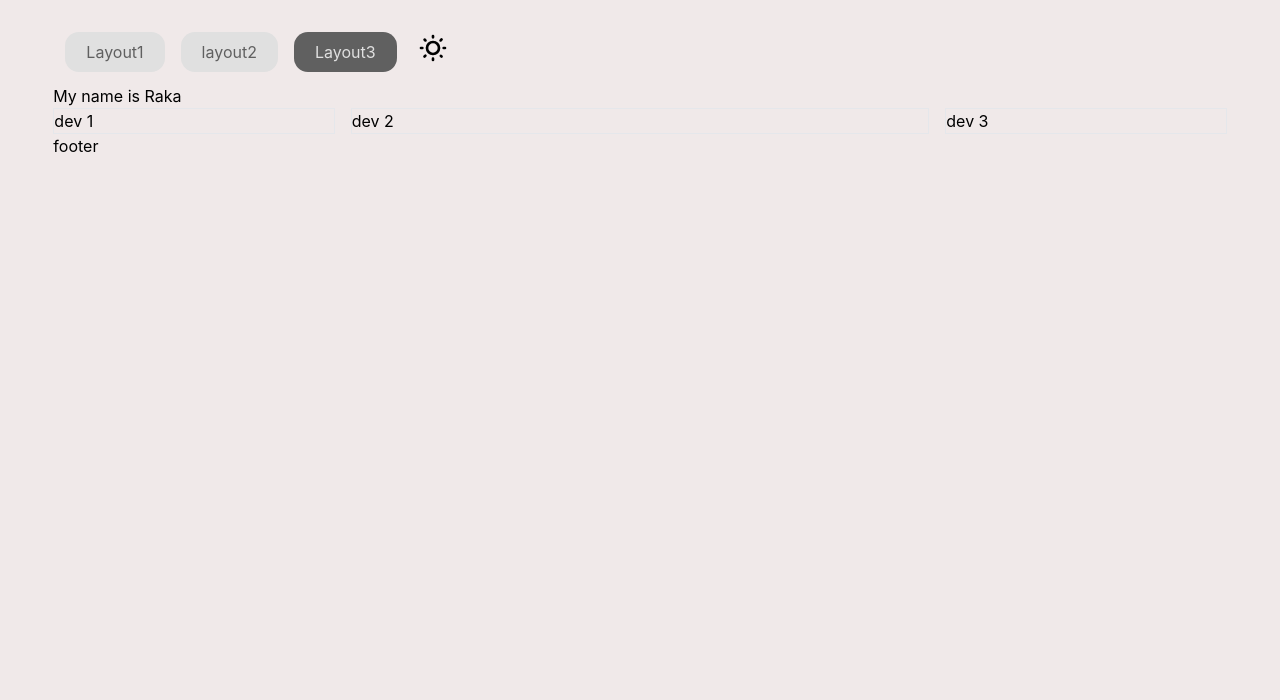
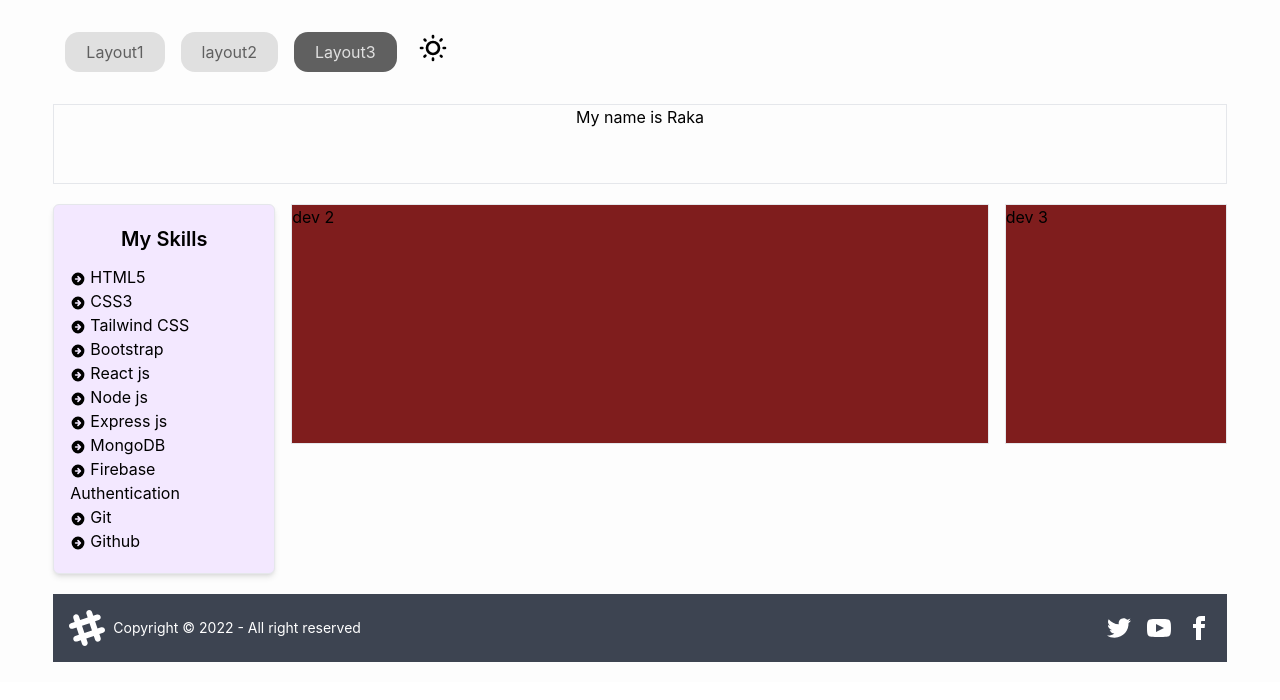
Before and after one commit to moutosi-raka/Internship-Assessment, a React (Create React App) app in the folder intership-assessment/: page /layout3 in a window 1280 px wide. Shown: the top 700 px of the page. Built offline with nearby package versions, Linux system fonts and the light colour scheme.

Commit message:
added Skills

```diff
--- a/intership-assessment/package.json
+++ b/intership-assessment/package.json
@@ -11,6 +11,7 @@
     "react-datepicker": "^4.8.0",
     "react-dom": "^18.2.0",
     "react-hot-toast": "^2.4.0",
+    "react-icons": "^4.7.1",
     "react-router-dom": "^6.5.0",
     "react-scripts": "5.0.1",
     "web-vitals": "^2.1.4"
--- a/intership-assessment/src/App.css
+++ b/intership-assessment/src/App.css
@@ -1,5 +1,5 @@
 #light{
-  background-color: rgb(240, 233, 233);
+  background-color: rgba(182, 182, 182, .03);
   color: black;
 }
 
--- a/intership-assessment/src/App.js
+++ b/intership-assessment/src/App.js
@@ -8,7 +8,7 @@
 function App() {
   const {theme} = useContext(ThemeContext);
   return (
-     <div className='h-screen' id={theme}>
+     <div className='h-full' id={theme}>
       <RouterProvider router={router}>
 
       </RouterProvider>
--- a/intership-assessment/src/Shared/Header/Header.js
+++ b/intership-assessment/src/Shared/Header/Header.js
@@ -20,7 +20,7 @@
             <label tabIndex={0} className="btn btn-ghost lg:hidden">
               <svg xmlns="http://www.w3.org/2000/svg" className="h-5 w-5" fill="none" viewBox="0 0 24 24" stroke="currentColor"><path strokeLinecap="round" strokeLinejoin="round" strokeWidth="2" d="M4 6h16M4 12h8m-8 6h16" /></svg>
             </label>
-            <ul tabIndex={0} className="menu menu-compact dropdown-content mt-3 p-2 shadow bg-base-100 rounded-box w-52 navbar-start">
+            <ul tabIndex={0} className="menu menu-compact dropdown-content mt-3 p-2 shadow bg-base-100 rounded-box w-52 navbar-start text-black">
              {menuItem}
             </ul>
           </div>
--- /dev/null
+++ b/intership-assessment/src/pages/Footer/Footer.js
@@ -0,0 +1,20 @@
+import React from 'react';
+
+const Footer = () => {
+    return (
+        <footer className="footer items-center p-4 bg-neutral text-neutral-content">
+  <div className="items-center grid-flow-col">
+    <svg width="36" height="36" viewBox="0 0 24 24" xmlns="http://www.w3.org/2000/svg" fillRule="evenodd" clipRule="evenodd" className="fill-current"><path d="M22.672 15.226l-2.432.811.841 2.515c.33 1.019-.209 2.127-1.23 2.456-1.15.325-2.148-.321-2.463-1.226l-.84-2.518-5.013 1.677.84 2.517c.391 1.203-.434 2.542-1.831 2.542-.88 0-1.601-.564-1.86-1.314l-.842-2.516-2.431.809c-1.135.328-2.145-.317-2.463-1.229-.329-1.018.211-2.127 1.231-2.456l2.432-.809-1.621-4.823-2.432.808c-1.355.384-2.558-.59-2.558-1.839 0-.817.509-1.582 1.327-1.846l2.433-.809-.842-2.515c-.33-1.02.211-2.129 1.232-2.458 1.02-.329 2.13.209 2.461 1.229l.842 2.515 5.011-1.677-.839-2.517c-.403-1.238.484-2.553 1.843-2.553.819 0 1.585.509 1.85 1.326l.841 2.517 2.431-.81c1.02-.33 2.131.211 2.461 1.229.332 1.018-.21 2.126-1.23 2.456l-2.433.809 1.622 4.823 2.433-.809c1.242-.401 2.557.484 2.557 1.838 0 .819-.51 1.583-1.328 1.847m-8.992-6.428l-5.01 1.675 1.619 4.828 5.011-1.674-1.62-4.829z"></path></svg>
+    <p>Copyright © 2022 - All right reserved</p>
+  </div>
+  <div className="grid-flow-col gap-4 md:place-self-center md:justify-self-end">
+    <a><svg xmlns="http://www.w3.org/2000/svg" width="24" height="24" viewBox="0 0 24 24" className="fill-current"><path d="M24 4.557c-.883.392-1.832.656-2.828.775 1.017-.609 1.798-1.574 2.165-2.724-.951.564-2.005.974-3.127 1.195-.897-.957-2.178-1.555-3.594-1.555-3.179 0-5.515 2.966-4.797 6.045-4.091-.205-7.719-2.165-10.148-5.144-1.29 2.213-.669 5.108 1.523 6.574-.806-.026-1.566-.247-2.229-.616-.054 2.281 1.581 4.415 3.949 4.89-.693.188-1.452.232-2.224.084.626 1.956 2.444 3.379 4.6 3.419-2.07 1.623-4.678 2.348-7.29 2.04 2.179 1.397 4.768 2.212 7.548 2.212 9.142 0 14.307-7.721 13.995-14.646.962-.695 1.797-1.562 2.457-2.549z"></path></svg>
+    </a>
+    <a><svg xmlns="http://www.w3.org/2000/svg" width="24" height="24" viewBox="0 0 24 24" className="fill-current"><path d="M19.615 3.184c-3.604-.246-11.631-.245-15.23 0-3.897.266-4.356 2.62-4.385 8.816.029 6.185.484 8.549 4.385 8.816 3.6.245 11.626.246 15.23 0 3.897-.266 4.356-2.62 4.385-8.816-.029-6.185-.484-8.549-4.385-8.816zm-10.615 12.816v-8l8 3.993-8 4.007z"></path></svg></a>
+    <a><svg xmlns="http://www.w3.org/2000/svg" width="24" height="24" viewBox="0 0 24 24" className="fill-current"><path d="M9 8h-3v4h3v12h5v-12h3.642l.358-4h-4v-1.667c0-.955.192-1.333 1.115-1.333h2.885v-5h-3.808c-3.596 0-5.192 1.583-5.192 4.615v3.385z"></path></svg></a>
+  </div>
+</footer>
+    );
+};
+
+export default Footer;
--- a/intership-assessment/src/pages/Layout1/Layout1.js
+++ b/intership-assessment/src/pages/Layout1/Layout1.js
@@ -48,7 +48,7 @@
  }
 
     return (
-        <div className='w-11/12 mx-auto mt-12'>
+        <div className='w-11/12 mx-auto mt-12 h-[74vh]'>
            <form onSubmit={handleForm} className='w-3/2'>
                 {
                     fieldInfo.map(info =>
--- a/intership-assessment/src/pages/Layout2/Layout2.js
+++ b/intership-assessment/src/pages/Layout2/Layout2.js
@@ -9,7 +9,7 @@
     .then(data => setUsers(data))
   },[])
     return (
-        <div className="overflow-x-auto my-12">
+        <div className="overflow-x-auto my-12 ">
   <table className="table w-full">
 
     <thead>
--- a/intership-assessment/src/pages/Layout3/Layout3.js
+++ b/intership-assessment/src/pages/Layout3/Layout3.js
@@ -1,24 +1,26 @@
 import React from 'react';
+import Footer from '../Footer/Footer';
+import Skills from '../Skills/Skills';
 
 const Layout3 = () => {
     return (
         <div>
-            <div>
+            <div  className='border my-5 text-center h-20'>
                 <h1>My name is Raka</h1>
             </div>
-            <div className='grid grid-cols-1 lg:grid-cols-4 gap-4'>
-                <div className='border'>
-                    <h1>dev 1</h1>
+            <div className='grid grid-cols-1 lg:grid-cols-5 gap-4 my-5'>
+                <div className='border rounded-md bg-purple-100 text-black shadow-md '>
+                    <Skills></Skills>
                 </div>
-                <div className='col-span-2 border'>
+                <div className='lg:col-span-3 border h-60 bg-red-900'>
                     <h1>dev 2</h1>
                 </div>
-                <div className='border'>
+                <div className='border h-60 bg-red-900'>
                     <h1>dev 3</h1>
                 </div>
             </div>
             <div>
-                <h1>footer</h1>
+                <Footer></Footer>
             </div>
         </div>
     );
--- /dev/null
+++ b/intership-assessment/src/pages/Skills/Skills.css
@@ -0,0 +1,6 @@
+
+@media screen and (max-width: 995px){
+   .skills li{
+    margin-right: 36px;
+   }
+}
--- /dev/null
+++ b/intership-assessment/src/pages/Skills/Skills.js
@@ -0,0 +1,21 @@
+import React from 'react';
+import './Skills.css';
+import { HiArrowCircleRight } from "react-icons/hi";
+
+const Skills = () => {
+    const skills =["HTML5", "CSS3", "Tailwind CSS", "Bootstrap", "React js", "Node js", "Express js", "MongoDB", "Firebase Authentication", "Git", "Github"]
+    return (
+        <div className='py-5 px-4'>
+            <h1 className='text-2xl lg:text-xl text-center font-semibold mb-3 '>My Skills</h1>
+           <ul className='flex flex-wrap lg:block skills'>
+            {
+               skills.map((skill, i)=>
+               <li  key={i}><HiArrowCircleRight className='inline mr-1'></HiArrowCircleRight>{skill}</li>)
+            }
+
+           </ul>
+        </div>
+    );
+};
+
+export default Skills;
```
Also changed, not shown: 1 other file (tests, documents, lock files or other folders).
